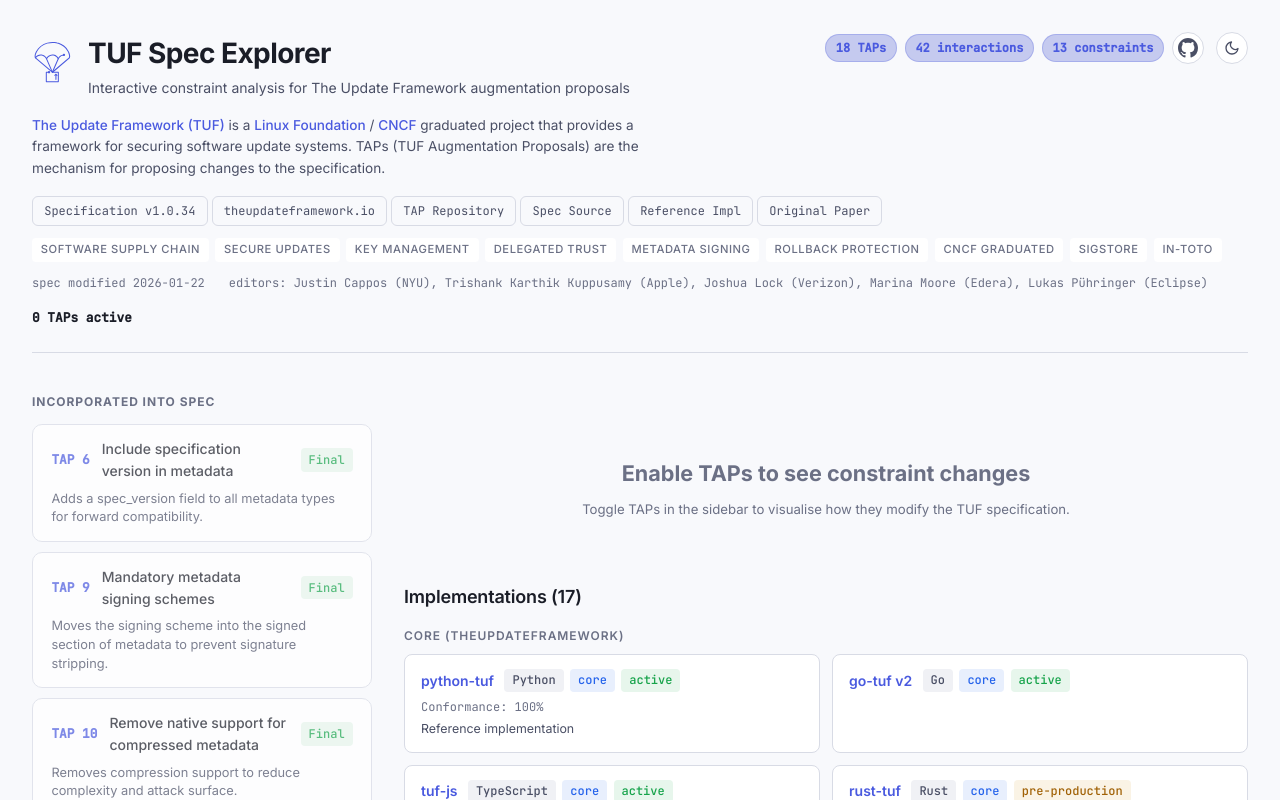
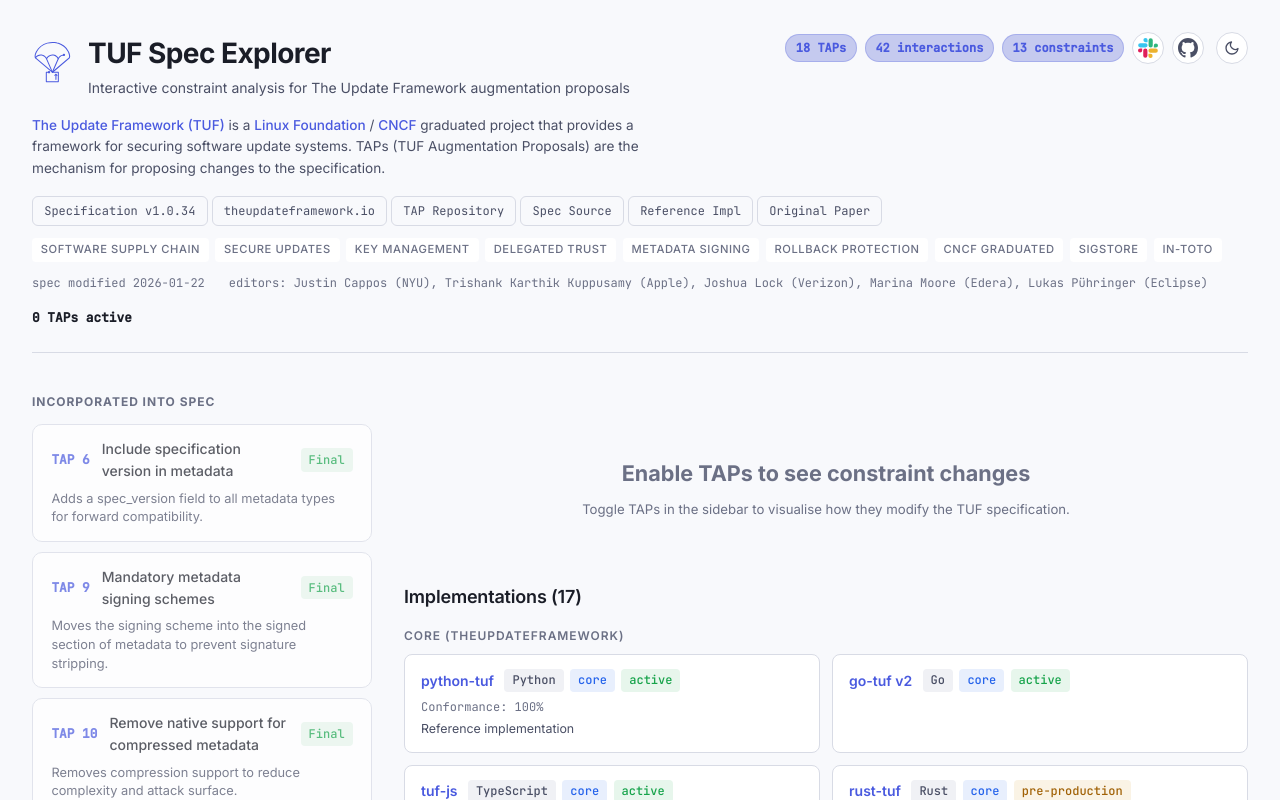
Before and after one commit to kipz/tuf-spec-explorer, a React (Vite) app: page / in a window 1280 px wide. Shown: the top 800 px of the page. Built offline with nearby package versions, Linux system fonts and the light colour scheme.

Commit message:
Add Slack channel link with brand-colored logo

```diff
--- a/src/App.tsx
+++ b/src/App.tsx
@@ -415,6 +415,21 @@
             <span className="header-badge">{data.tapInteractions.length} interactions</span>
             <span className="header-badge">{Object.keys(data.spec.constraints).length} constraints</span>
             <a
+              href="https://cloud-native.slack.com/archives/C8NMD3QJ3"
+              target="_blank"
+              rel="noopener noreferrer"
+              className="github-link"
+              aria-label="TUF Slack channel"
+              title="TUF Slack channel"
+            >
+              <svg width="20" height="20" viewBox="0 0 128 128">
+                <path d="M26.8 80.1a13.4 13.4 0 1 1-13.4-13.4h13.4v13.4zm6.7 0a13.4 13.4 0 1 1 26.8 0v33.5a13.4 13.4 0 1 1-26.8 0V80.1z" fill="#E01E5A"/>
+                <path d="M47.9 26.8a13.4 13.4 0 1 1 13.4-13.4v13.4H47.9zm0 6.7a13.4 13.4 0 1 1 0 26.8H14.4a13.4 13.4 0 1 1 0-26.8h33.5z" fill="#36C5F0"/>
+                <path d="M101.2 47.9a13.4 13.4 0 1 1 13.4 13.4h-13.4V47.9zm-6.7 0a13.4 13.4 0 1 1-26.8 0V14.4a13.4 13.4 0 1 1 26.8 0v33.5z" fill="#2EB67D"/>
+                <path d="M80.1 101.2a13.4 13.4 0 1 1-13.4 13.4v-13.4h13.4zm0-6.7a13.4 13.4 0 1 1 0-26.8h33.5a13.4 13.4 0 1 1 0 26.8H80.1z" fill="#ECB22E"/>
+              </svg>
+            </a>
+            <a
               href="https://github.com/kipz/tuf-spec-explorer"
               target="_blank"
               rel="noopener noreferrer"
```
